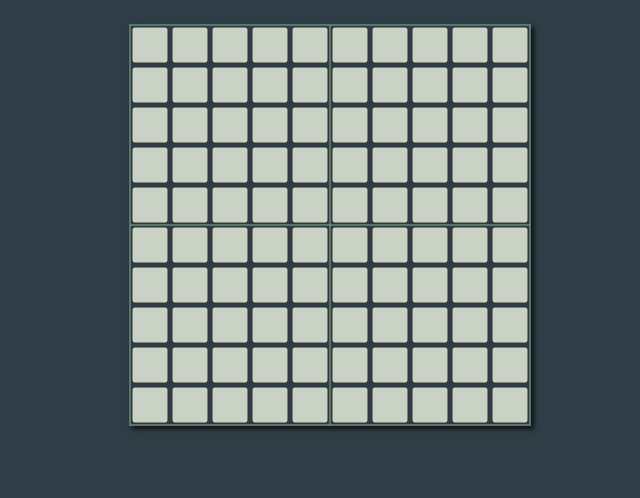
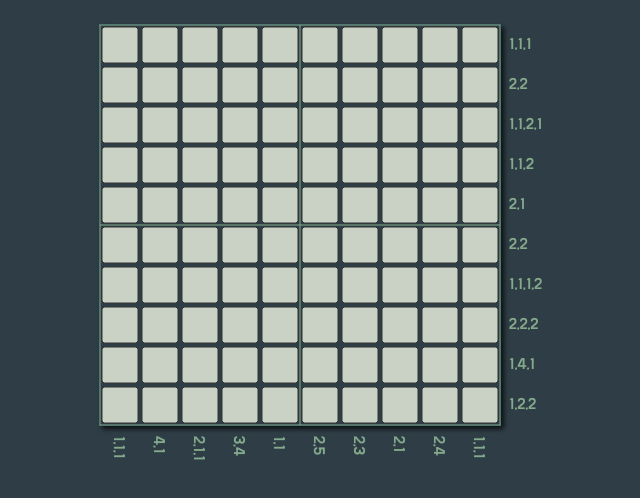
Before and after one commit to BillPepper/Picross, a plain HTML site: page index.html in a window 1280 px wide. Shown: the part 80-578 px from the top of the page, without its empty margins (311-951 px from the left). Drawn offline with Linux system fonts and the light colour scheme.

Commit message:
fix tips

```diff
--- a/main.js
+++ b/main.js
@@ -18,7 +18,7 @@ const helpLines = 3; // should be calculated
 
 const disableHelpLines = false;
 const disableTiles = false;
-const disableTips = true;
+const disableTips = false;
 
 const tiles = [];
 
--- a/style.css
+++ b/style.css
@@ -46,13 +46,15 @@ li {
 }
 #tipsY {
   grid-row: 1;
-  grid-column: 2;
+  grid-column: 3;
   width: 50px;
   padding-left: 10px;
 }
 #tipsX {
   height: 50px;
-  margin-top: 30px;
+  grid-row: 2;
+  grid-column: 2;
+  padding-top: 10px;
 }
 #tipsX > ul {
   display: flex;
```
